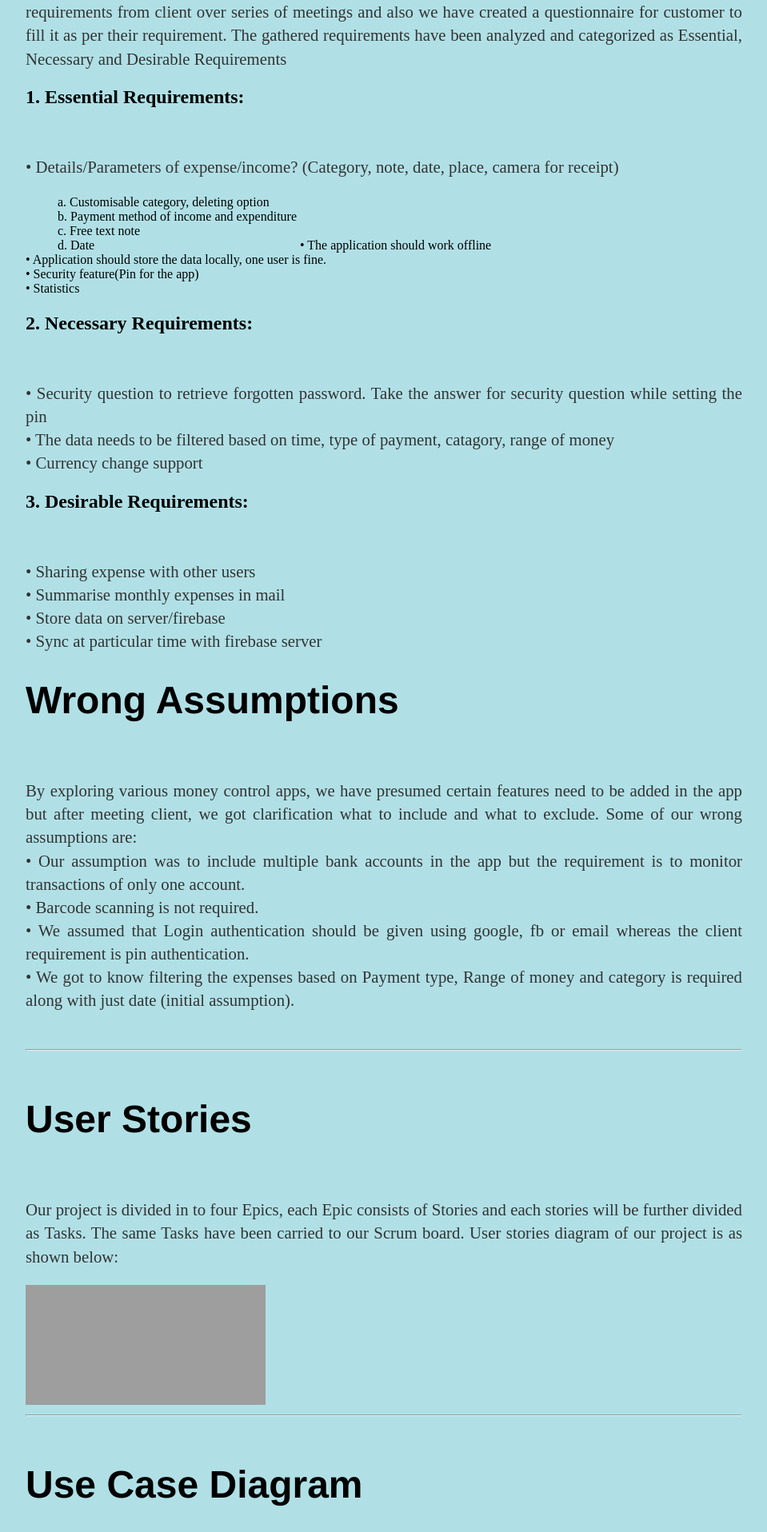
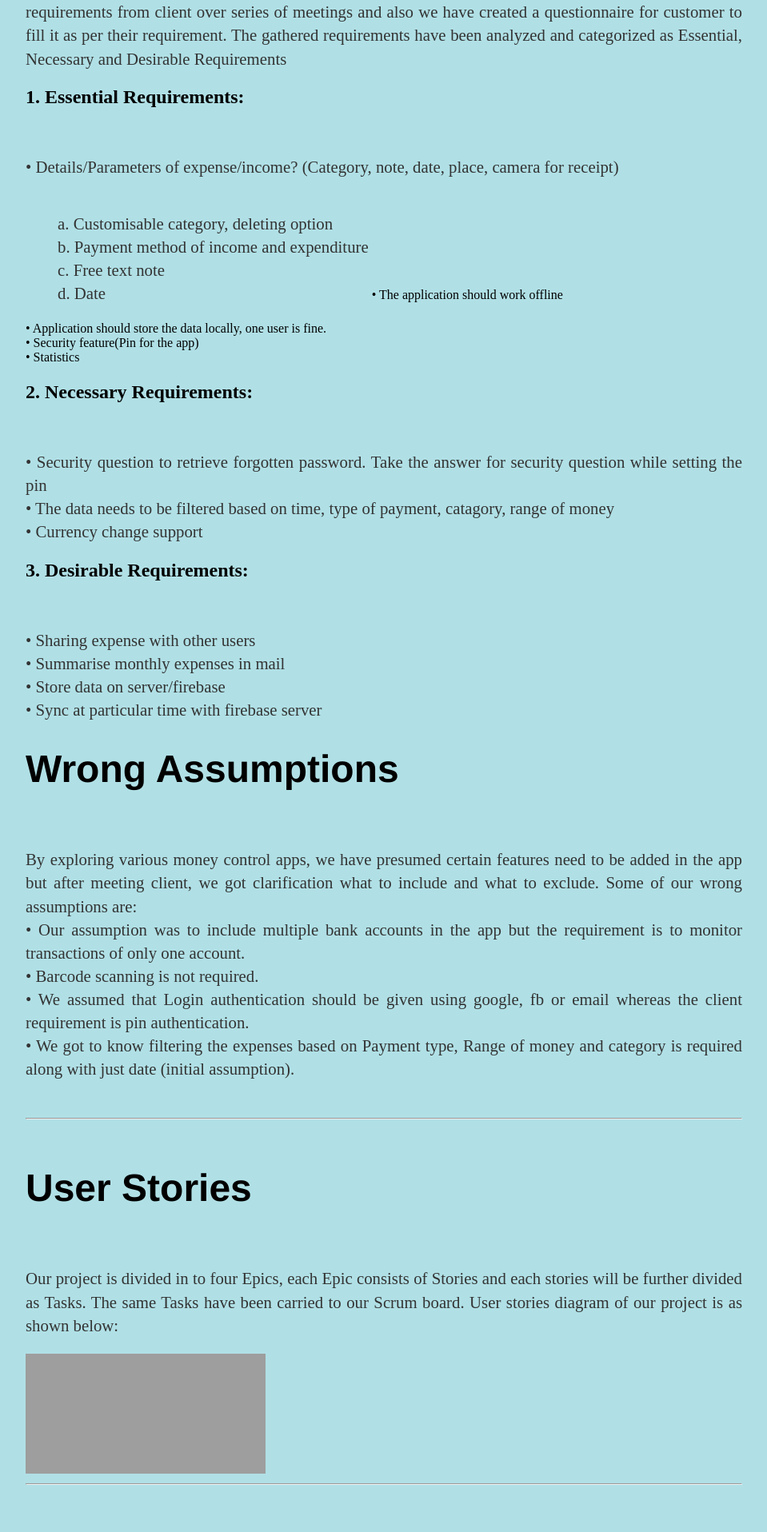
Before and after one commit to kartikprabhu20/YourEuro, a Jekyll site: the page built from docs/_posts/2019-05-13-BasicPrototype.md, in a window 1280 px wide. Shown: the part 907-2823 px from the top of the page at 80% size, without its empty margins (160-1119 px from the left). Built offline with Jekyll 4.4.1, drawn with Linux system fonts in a browser that asks for light colours; a file with an impossible date is left out; grey boxes are pictures that could not be loaded.

Commit message:
Update 2019-05-13-BasicPrototype.md

```diff
--- a/docs/_posts/2019-05-13-BasicPrototype.md
+++ b/docs/_posts/2019-05-13-BasicPrototype.md
@@ -19,11 +19,11 @@ date: 2019-04-15
 <h2>1. Essential Requirements:</h2><br>
 
 <p>• Details/Parameters of expense/income? (Category, note, date, place, camera for receipt)<br>
-			 <div class="tab">    a. Customisable category, deleting option<br>
+			 <p class="tab">    a. Customisable category, deleting option<br>
 			     b. Payment method of income and expenditure<br>
 			     c. Free text note<br>
 			     d. Date<br>
-				 </div>
+				 </p>
   • The application should work offline<br>
 		• Application should store the data locally, one user is fine.<br>
 		• Security feature(Pin for the app)<br>
```
